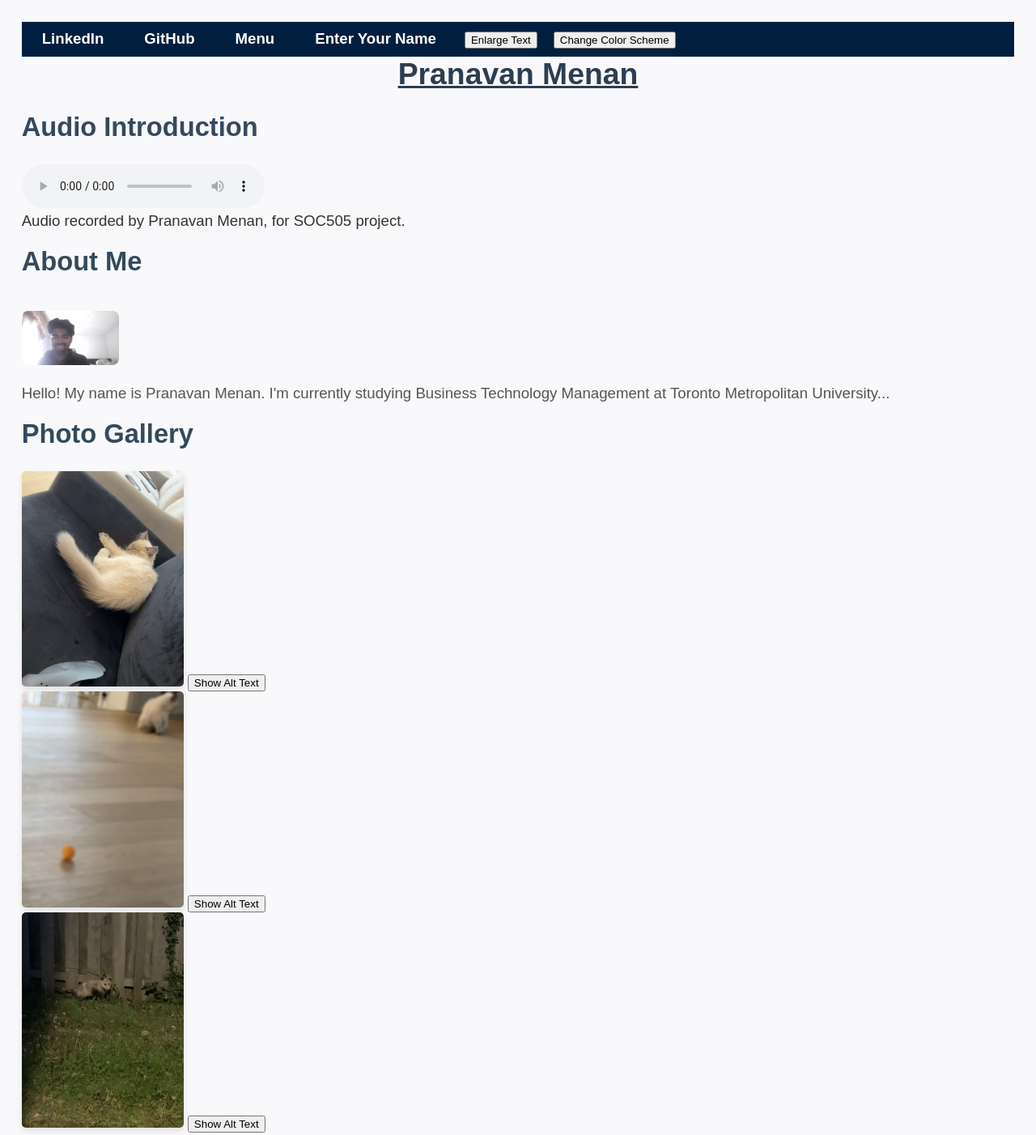
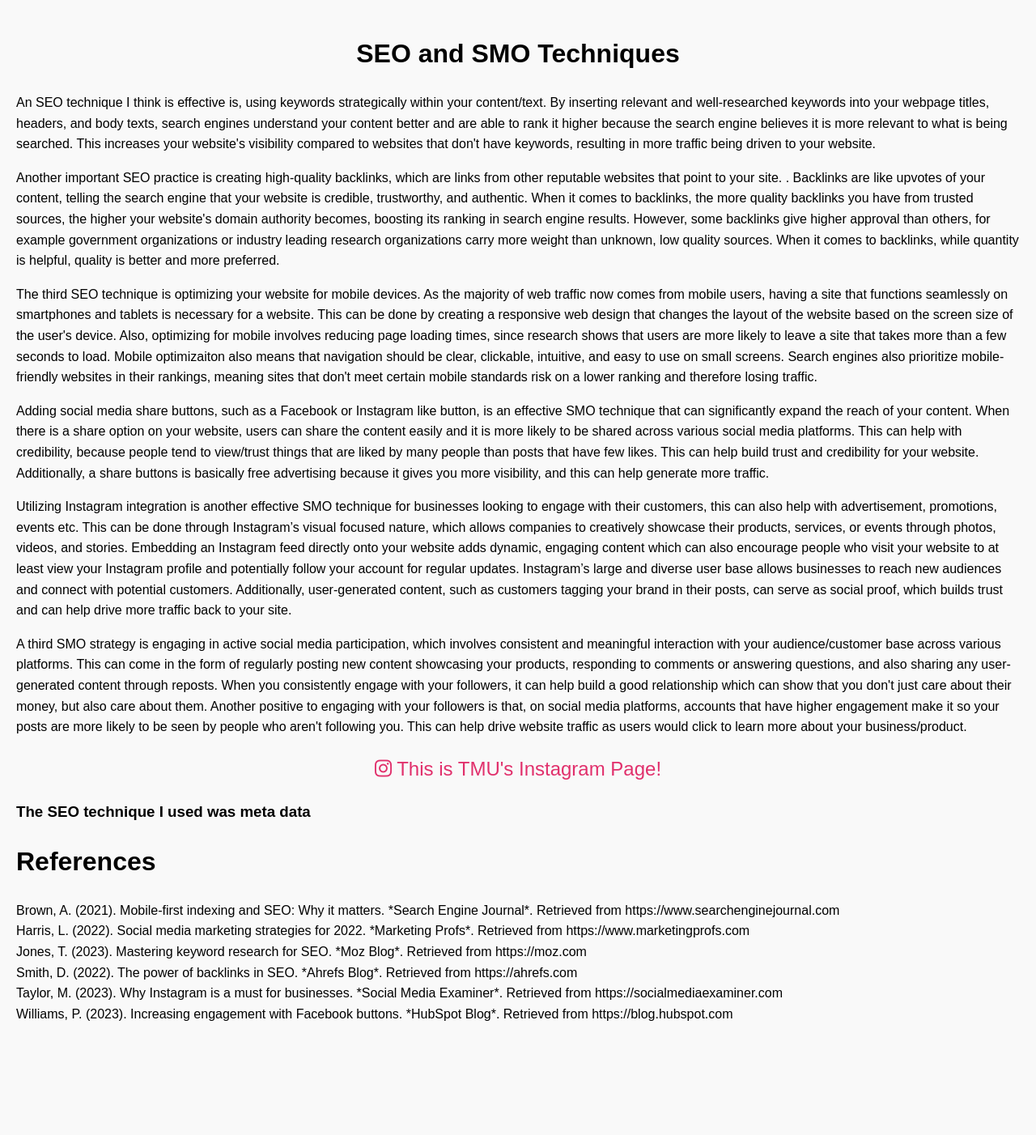
Before and after one commit to Pranavan-torontometu/pranavan-torontometu, a plain HTML site: page index.html in a window 1280 px wide. Shown: the whole page at 81% size. After the commit the page ends 1301 px from the top, so only its background shows below. Drawn offline with Linux system fonts and the light colour scheme.

Commit message:
Update index.html

```diff
--- a/index.html
+++ b/index.html
@@ -1,70 +1,96 @@
 <!DOCTYPE html>
 <html lang="en">
 <head>
-    <meta charset="utf-8" />
-    <title>Pranavan's Website</title>
-    <link rel="stylesheet" type="text/css" href="style.css">
+    <meta charset="UTF-8">
+    <meta name="viewport" content="width=device-width, initial-scale=1.0">
+    <meta name="description" content="Exploring SEO and SMO techniques and explaining their benefits and why you should have them on your site. Learn about optimizing your website for better performance and user engagement, while increasing web traffic.">
+    <title>SEO and SMO Techniques</title>
+    <!-- Link to Font Awesome for Instagram icon -->
+    <link href="https://cdnjs.cloudflare.com/ajax/libs/font-awesome/6.5.0/css/all.min.css" rel="stylesheet">
+    <style>
+        body {
+            font-family: Arial, sans-serif;
+            line-height: 1.6;
+            margin: 0;
+            padding: 20px;
+            background-color: #f9f9f9;
+        }
+
+        header {
+            text-align: center;
+            margin-bottom: 20px;
+        }
+
+        .icon-link {
+            margin-top: 20px;
+            display: flex;
+            justify-content: center;
+            align-items: center;
+        }
+
+            .icon-link a {
+                text-decoration: none;
+                color: #E1306C;
+                font-size: 24px;
+                margin: 0 10px;
+            }
+
+        footer {
+            text-align: center;
+            margin-top: 20px;
+            font-size: 0.9em;
+            color: #555;
+        }
+    </style>
 </head>
 <body>
     <header>
-        <nav>
-            <ul>
-                <li><a href="page1.html">LinkedIn</a></li>
-                <li><a href="page2.html">GitHub</a></li>
-                <li>
-                    <a href="#">Menu</a>
-                    <ul class="dropdown">
-                        <li><a href="page3.html">Projects</a></li>
-                        <li><a href="page4.html">References</a></li>
-                    </ul>
-                </li>
-                <li><a href="#" id="nameButton">Enter Your Name</a></li>
-                <li> <button id="enlargeTextButton">Enlarge Text </button>  </li>
-                <li>  <button id="changeColorButton">Change Color Scheme</button> </li>
-            </ul>
-        </nav>
+        <h1>SEO and SMO Techniques</h1>
     </header>
 
-    <h1>Pranavan Menan</h1>
-    <div id="greeting"></div>
+    <main>
+        <!-- SEO Techniques -->
+        <p>
+            An SEO technique I think is effective is, using keywords strategically within your content/text. By inserting relevant and well-researched keywords into your webpage titles, headers, and body texts, search engines understand your content better and are able to rank it higher because the search engine believes it is more relevant to what is being searched. This increases your website's visibility compared to websites that don't have keywords, resulting in more traffic being driven to your website.    </p>
+        <p>
+            Another important SEO practice is creating high-quality backlinks, which are links from other reputable websites that point to your site. . Backlinks are like upvotes of your content, telling the search engine that your website is credible, trustworthy, and authentic. When it comes to backlinks, the more quality backlinks you have from trusted sources, the higher your website's domain authority becomes, boosting its ranking in search engine results. However, some backlinks give higher approval than others, for example government organizations or industry leading research organizations carry more weight  than unknown, low quality sources. When it comes to backlinks, while quantity is helpful, quality is better and more preferred.
+        </p>
+        <p>
+            The third SEO technique is optimizing your website for mobile devices. As the majority of web traffic now comes from mobile users, having a site that functions seamlessly on smartphones and tablets is  necessary for a website. This can be done by creating a responsive web design that changes the layout of the website based on the screen size of the user's device. Also, optimizing for mobile involves reducing page loading times, since research shows that users are more likely to leave a site that takes more than a few seconds to load. Mobile optimizaiton also means that navigation should be clear, clickable, intuitive, and easy to use on small screens. Search engines also prioritize mobile-friendly websites in their rankings, meaning sites that don't meet certain mobile standards risk on a lower ranking and therefore losing traffic.
+        </p>
 
-    <!-- Audio Section with  Controls -->
-    <section id="media">
-        <h2>Audio Introduction</h2>
-        <audio controls>
-            <source src="Recording.mp3" type="audio/mpeg">
-        </audio>
-        <figcaption>Audio recorded by Pranavan Menan, for SOC505 project.</figcaption>
-    </section>
+        <!-- SMO Techniques -->
+        <p>
+            Adding social media share buttons, such as a Facebook or Instagram like button, is an effective SMO technique that can significantly expand the reach of your content. When there is a share option on your website, users can share the content easily and it is more likely to be shared across various social media platforms. This can help with credibility, because people tend to view/trust things that are liked by many people than posts that have few likes. This can help build trust and credibility for your website. Additionally, a share buttons is basically free advertising because it gives you more visibility, and this can help generate more traffic.
+        </p>
+        <p>
+            Utilizing Instagram integration is another effective SMO technique for businesses looking to engage with their customers, this can also help with advertisement, promotions, events etc. This can be done through Instagram’s visual focused nature, which allows companies to creatively showcase their products, services, or events through photos, videos, and stories. Embedding an Instagram feed directly onto your website adds dynamic, engaging content which can also encourage people who visit your website to at least view your Instagram profile and potentially follow your account for regular updates. Instagram’s large and diverse user base allows businesses to reach new audiences and connect with potential customers. Additionally, user-generated content, such as customers tagging your brand in their posts, can serve as social proof, which builds trust and can help drive more traffic back to your site.</p>
+        <p>
+            A third SMO strategy is engaging in active social media participation, which involves consistent and meaningful interaction with your audience/customer base across various platforms. This can come in the form of regularly posting new content showcasing your products, responding to comments or answering questions, and also sharing any user-generated content through reposts. When you consistently engage with your followers, it can help build a good relationship which can show that you don't just care about their money, but also care about them. Another positive to engaging with your followers is that, on social media platforms, accounts that have higher engagement make it so your posts are more likely to be seen by people who aren't following you. This can help drive website traffic as users would click to learn more about your business/product.
+        </p>
 
-    <h2>About Me</h2>
-    <div id="aboutMe">
-        <img src="images/myphoto.jpg" alt="Pranavan smiling outdoors, with trees in the background." id="profileImage" style="cursor:pointer;">
-        <p>
-            Hello! My name is Pranavan Menan. I'm currently studying Business Technology Management at Toronto Metropolitan University...
-        </p>
-    </div>
+        <!-- Instagram Link -->
+        <div class="icon-link">
+            <a href="https://www.instagram.com/torontomet/" target="_blank" aria-label="TMU Instagram">
+                <i class="fab fa-instagram"></i> This is TMU's Instagram Page!
+            </a>
+        </div>
+        <h3> The SEO technique I used was meta data </h3>
+    </main>
+    <h1> References </h1>
+    <p>
+        Brown, A. (2021). Mobile-first indexing and SEO: Why it matters. *Search Engine Journal*. Retrieved from https://www.searchenginejournal.com <br />
 
+        Harris, L. (2022). Social media marketing strategies for 2022. *Marketing Profs*. Retrieved from https://www.marketingprofs.com <br />
 
+        Jones, T. (2023). Mastering keyword research for SEO. *Moz Blog*. Retrieved from https://moz.com <br />
 
-    <!-- Image Alt-Text Section -->
-    <section id="gallery">
-        <h2>Photo Gallery</h2>
-        <div class="image-container">
-            <img src="image1.jpg" class="captioned-image" alt="This image is of a sleeping cat on a blue sofa, taken on August 17 in Pickering, Ontario.">
-            <button class="showAltTextButton">Show Alt Text</button>
-        </div>
-        <div class="image-container">
-            <img src="image2.jpg" class="captioned-image" alt="This is a blurry image of an orange ball on a wooden floor with a cat in the background, it was taken on August 17, in Pickering.">
-            <button class="showAltTextButton">Show Alt Text</button>
-        </div>
-        <div class="image-container">
-            <img src="image3.jpg" class="captioned-image" alt="This image is of an opossum at night, on grass under a street lamp, it was taken on May 2023 in Toronto, Ontario">
-            <button class="showAltTextButton">Show Alt Text</button>
-        </div>
-    </section>
+        Smith, D. (2022). The power of backlinks in SEO. *Ahrefs Blog*. Retrieved from https://ahrefs.com <br />
 
-    <!-- Rest of the content remains unchanged... -->
-    <script src="javascript.js"></script>
+        Taylor, M. (2023). Why Instagram is a must for businesses. *Social Media Examiner*. Retrieved from https://socialmediaexaminer.com <br />
+
+        Williams, P. (2023). Increasing engagement with Facebook buttons. *HubSpot Blog*. Retrieved from https://blog.hubspot.com <br />
+     </p>
+
 </body>
 </html>
```
